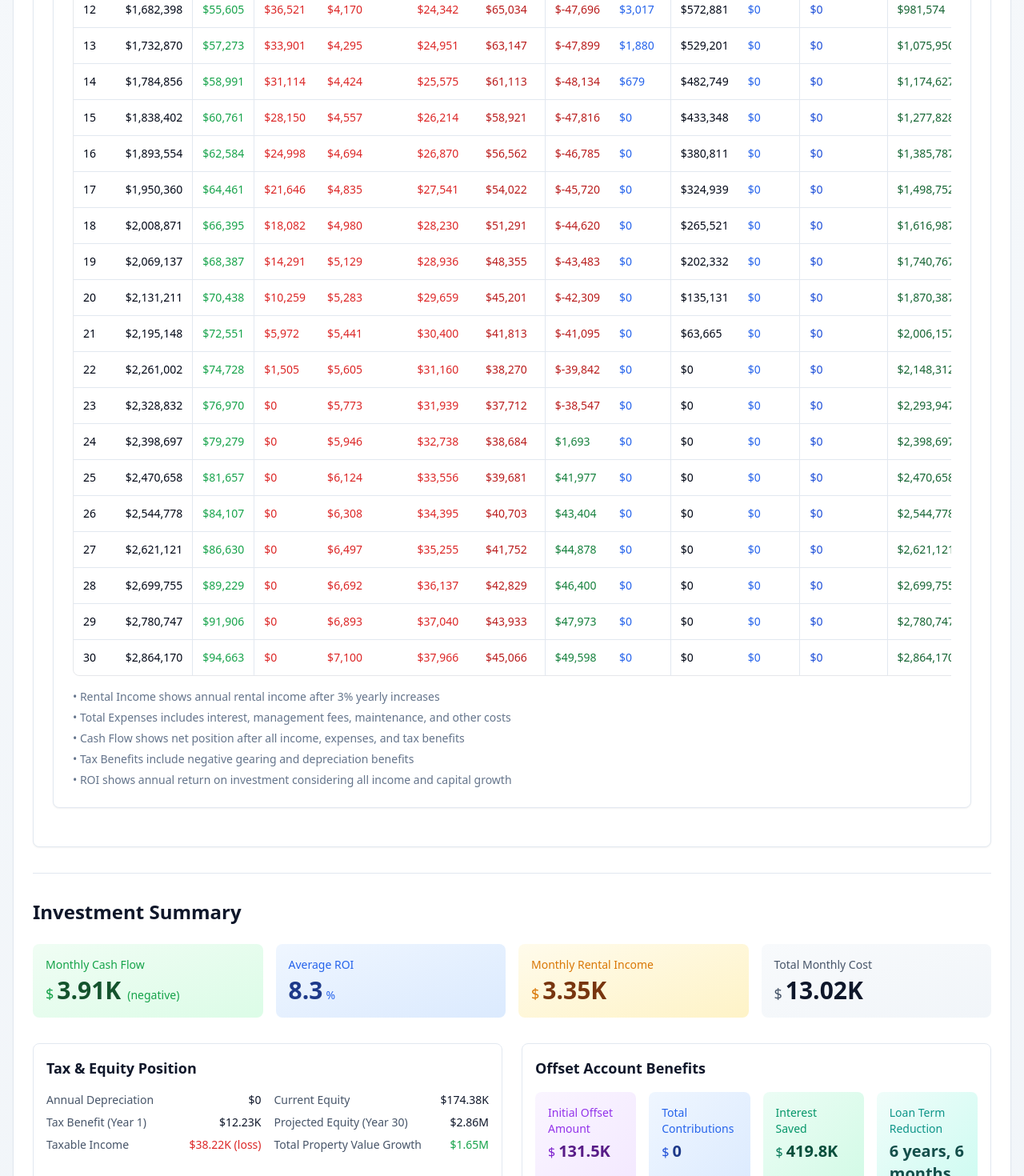
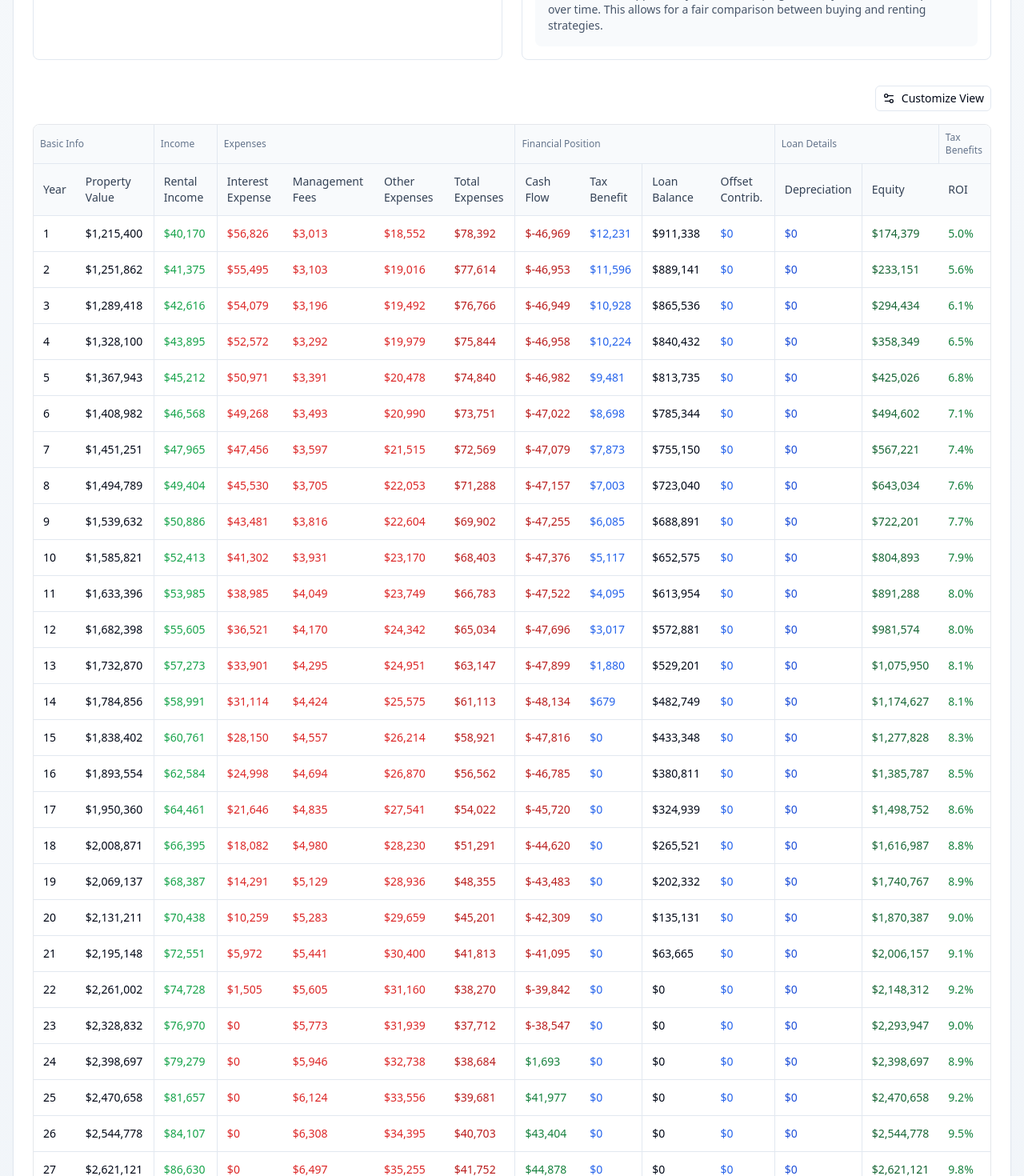
Before and after one commit to HaigAd/ipcalc, a React (Vite) app: page / in a window 1280 px wide. Shown: the part 1640-3110 px from the top of the page at 80% size. Built offline with nearby package versions, Linux system fonts and the light colour scheme.

Commit message:
checkpoint before removing investmentmetrics.tsx references

```diff
--- a/src/components/calculator/PropertyCalculator.tsx
+++ b/src/components/calculator/PropertyCalculator.tsx
@@ -51,17 +51,8 @@ export function PropertyCalculator() {
             />
           </div>
         );
-      case 'table':
-        return (
-          <div className="bg-white rounded-lg border border-slate-200 shadow-sm p-6">
-            <YearlyProjectionsTable
-              yearlyProjections={calculationResults.yearlyProjections}
-              marketData={marketData}
-            />
-          </div>
-        );
     }
-  }, [propertyDetails, setPropertyDetails, marketData, costStructure, calculationResults, purchaseCosts]);
+  }, [propertyDetails, setPropertyDetails, costStructure, purchaseCosts]);
 
   return (
     <div className="min-h-screen bg-gradient-to-b from-slate-50 to-slate-100 py-8">
@@ -108,10 +99,19 @@ export function PropertyCalculator() {
             renderComponent={renderComponent}
           />
 
-          <CombinedMetrics
-            calculationResults={calculationResults}
-            costStructure={costStructure}
-          />
+          <div className="mt-8">
+            <CombinedMetrics
+              calculationResults={calculationResults}
+              costStructure={costStructure}
+            />
+          </div>
+
+          <div className="mt-8">
+            <YearlyProjectionsTable
+              yearlyProjections={calculationResults.yearlyProjections}
+              marketData={marketData}
+            />
+          </div>
         </div>
       </div>
     </div>
--- a/src/components/calculator/components/ComponentRenderer.tsx
+++ b/src/components/calculator/components/ComponentRenderer.tsx
@@ -2,7 +2,6 @@ import { ComponentId } from '../hooks/useComponentOrder';
 import { useCalculator } from '../context/CalculatorContext';
 import { PropertyPriceForm } from './PropertyPriceForm';
 import { LoanDetailsForm } from './LoanDetailsForm';
-import { YearlyProjectionsTable } from './YearlyProjectionsTable';
 
 interface ComponentRendererProps {
   id: ComponentId;
@@ -13,9 +12,7 @@ export function ComponentRenderer({ id, extraProps }: ComponentRendererProps) {
   const {
     propertyDetails,
     setPropertyDetails,
-    marketData,
     costStructure,
-    calculationResults,
   } = useCalculator();
 
   const renderContent = () => {
@@ -43,15 +40,6 @@ export function ComponentRenderer({ id, extraProps }: ComponentRendererProps) {
             />
           </div>
         );
-      case 'table':
-        return (
-          <div className="bg-white rounded-lg border border-slate-200 shadow-sm p-6">
-            <YearlyProjectionsTable
-              yearlyProjections={calculationResults.yearlyProjections}
-              marketData={marketData}
-            />
-          </div>
-        );
       default:
         return null;
     }
--- a/src/components/calculator/components/InvestmentMetrics.tsx
+++ /dev/null
@@ -1,130 +0,0 @@
-import { YearlyProjection } from '../types';
-
-interface InvestmentMetricsProps {
-  yearlyProjections: YearlyProjection[];
-  averageROI: number;
-}
-
-function formatLargeNumber(num: number): string {
-  if (num >= 1000000) {
-    return `${(num / 1000000).toFixed(2)}M`;
-  }
-  if (num >= 1000) {
-    return `${(num / 1000).toFixed(2)}K`;
-  }
-  return Math.round(num).toLocaleString();
-}
-
-export function InvestmentMetrics({ yearlyProjections, averageROI }: InvestmentMetricsProps) {
-  const currentYear = yearlyProjections[0];
-  const lastProjection = yearlyProjections[yearlyProjections.length - 1];
-
-  // Calculate monthly values
-  const monthlyRental = currentYear.rentalIncome / 12;
-  const monthlyExpenses = currentYear.yearlyExpenses / 12;
-  const monthlyCashFlow = currentYear.cashFlow / 12;
-
-  return (
-    <div>
-      <h2 className="text-xl sm:text-2xl font-semibold mb-4 sm:mb-6 text-slate-900">Investment Metrics</h2>
-      <div className="space-y-4 sm:space-y-8">
-        <div className="grid grid-cols-1 sm:grid-cols-2 gap-3 sm:gap-4 w-full sm:max-w-3xl">
-          {/* Monthly Cash Flow */}
-          <div className="bg-gradient-to-br from-green-50 to-green-100 rounded-lg p-3 sm:p-4">
-            <p className="text-xs sm:text-sm font-medium text-green-600 mb-0.5 sm:mb-1">Monthly Cash Flow</p>
-            <div className="flex items-baseline gap-1">
-              <span className="text-base sm:text-lg text-green-700">$</span>
-              <p className={`text-2xl sm:text-3xl font-bold whitespace-nowrap ${monthlyCashFlow >= 0 ? 'text-green-900' : 'text-red-600'}`}>
-                {formatLargeNumber(Math.abs(monthlyCashFlow))}
-              </p>
-              <span className="text-sm text-green-700">{monthlyCashFlow >= 0 ? 'positive' : 'negative'}</span>
-            </div>
-          </div>
-
-          {/* Return on Investment */}
-          <div className="bg-gradient-to-br from-blue-50 to-blue-100 rounded-lg p-3 sm:p-4">
-            <p className="text-xs sm:text-sm font-medium text-blue-600 mb-0.5 sm:mb-1">Average ROI</p>
-            <div className="flex items-baseline gap-1">
-              <p className="text-2xl sm:text-3xl font-bold text-blue-900">{averageROI.toFixed(1)}</p>
-              <p className="text-base sm:text-lg text-blue-700">%</p>
-            </div>
-          </div>
-
-          {/* Monthly Income */}
-          <div className="bg-gradient-to-br from-amber-50 to-amber-100 rounded-lg p-3 sm:p-4">
-            <p className="text-xs sm:text-sm font-medium text-amber-600 mb-0.5 sm:mb-1">Monthly Rental Income</p>
-            <div className="flex items-baseline gap-1">
-              <span className="text-base sm:text-lg text-amber-700">$</span>
-              <p className="text-2xl sm:text-3xl font-bold text-amber-900 whitespace-nowrap">
-                {formatLargeNumber(monthlyRental)}
-              </p>
-            </div>
-          </div>
-
-          {/* Monthly Expenses */}
-          <div className="bg-gradient-to-br from-slate-50 to-slate-100 rounded-lg p-3 sm:p-4">
-            <p className="text-xs sm:text-sm font-medium text-slate-600 mb-0.5 sm:mb-1">Monthly Expenses</p>
-            <div className="flex items-baseline gap-1">
-              <span className="text-base sm:text-lg text-slate-700">$</span>
-              <p className="text-2xl sm:text-3xl font-bold text-slate-900 whitespace-nowrap">
-                {formatLargeNumber(monthlyExpenses)}
-              </p>
-            </div>
-          </div>
-        </div>
-
-        {/* Tax and Equity Summary */}
-        <div className="bg-white rounded-lg border border-slate-200 p-4 space-y-4">
-          <h3 className="text-lg font-semibold text-slate-900">Tax & Equity Position</h3>
-
-          <div className="grid grid-cols-1 sm:grid-cols-2 gap-4">
-            <div className="space-y-2">
-              <div className="flex justify-between text-sm">
-                <span className="text-slate-600">Annual Depreciation</span>
-                <span className="font-medium text-slate-900">
-                  ${formatLargeNumber(currentYear.totalDepreciation)}
-                </span>
-              </div>
-              <div className="flex justify-between text-sm">
-                <span className="text-slate-600">Tax Benefit (Year 1)</span>
-                <span className="font-medium text-slate-900">
-                  ${formatLargeNumber(currentYear.taxBenefit)}
-                </span>
-              </div>
-              <div className="flex justify-between text-sm">
-                <span className="text-slate-600">Taxable Income</span>
-                <span className={`font-medium ${currentYear.taxableIncome >= 0 ? 'text-green-600' : 'text-red-600'}`}>
-                  ${formatLargeNumber(Math.abs(currentYear.taxableIncome))}
-                  <span className="text-xs ml-1">
-                    {currentYear.taxableIncome >= 0 ? '(profit)' : '(loss)'}
-                  </span>
-                </span>
-              </div>
-            </div>
-
-            <div className="space-y-2">
-              <div className="flex justify-between text-sm">
-                <span className="text-slate-600">Current Equity</span>
-                <span className="font-medium text-slate-900">
-                  ${formatLargeNumber(currentYear.equity)}
-                </span>
-              </div>
-              <div className="flex justify-between text-sm">
-                <span className="text-slate-600">Projected Equity (Year {yearlyProjections.length})</span>
-                <span className="font-medium text-slate-900">
-                  ${formatLargeNumber(lastProjection.equity)}
-                </span>
-              </div>
-              <div className="flex justify-between text-sm">
-                <span className="text-slate-600">Total Property Value Growth</span>
-                <span className="font-medium text-green-600">
-                  ${formatLargeNumber(lastProjection.propertyValue - currentYear.propertyValue)}
-                </span>
-              </div>
-            </div>
-          </div>
-        </div>
-      </div>
-    </div>
-  );
-}
--- a/src/components/calculator/hooks/useComponentOrder.ts
+++ b/src/components/calculator/hooks/useComponentOrder.ts
@@ -1,6 +1,6 @@
 import { useState } from 'react';
 
-export type ComponentId = 'price' | 'loan' | 'table';
+export type ComponentId = 'price' | 'loan';
 
 interface Component {
   id: ComponentId;
@@ -11,7 +11,6 @@ interface Component {
 const defaultOrder: Component[] = [
   { id: 'price', title: 'Property Price & Deposit' },
   { id: 'loan', title: 'Loan Details & Options' },
-  { id: 'table', title: 'Yearly Projections', isFullWidth: true },
 ];
 
 export const useComponentOrder = () => {
```
Also changed, not shown: 1 other file (tests, documents, lock files or other folders).
